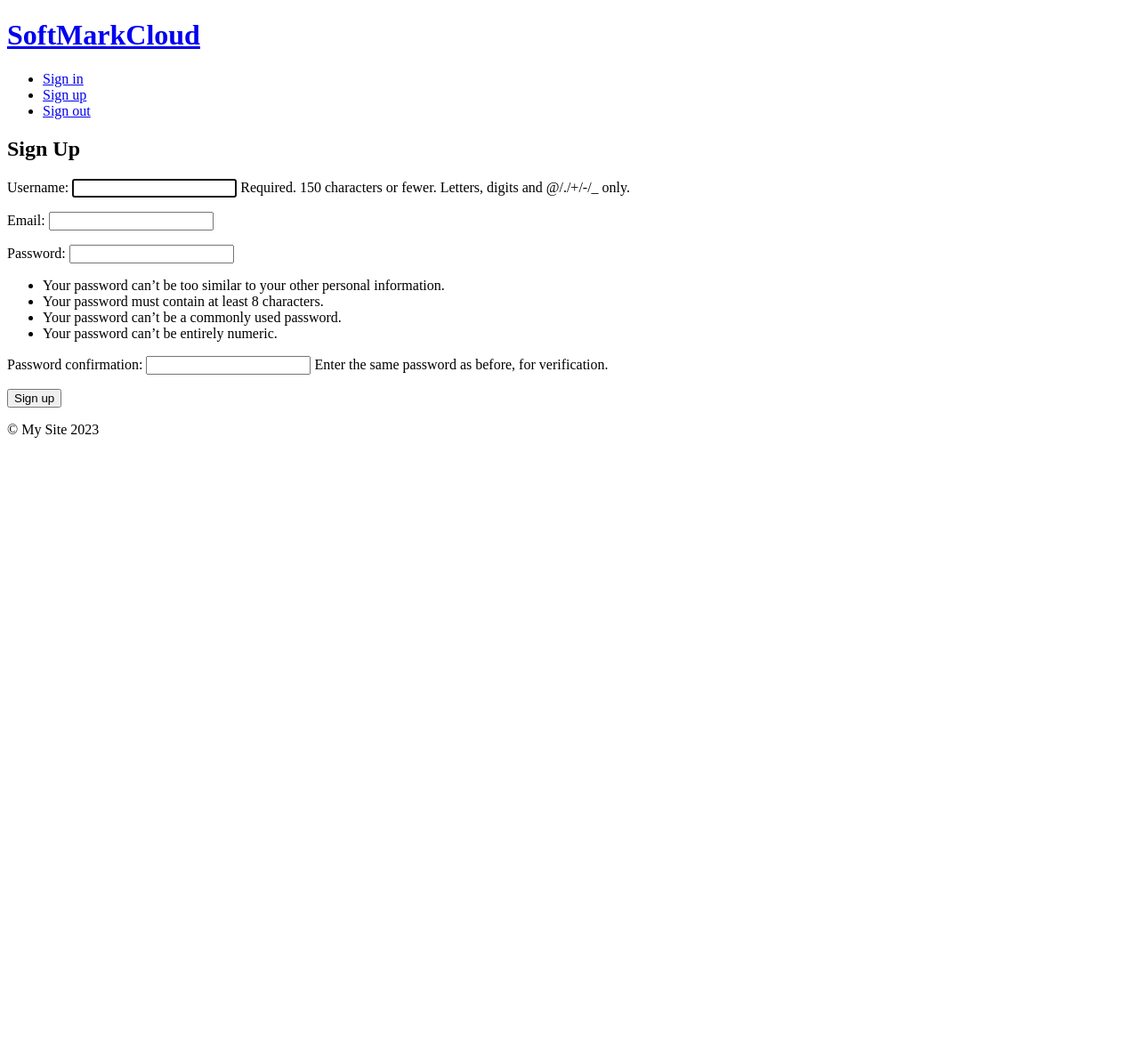
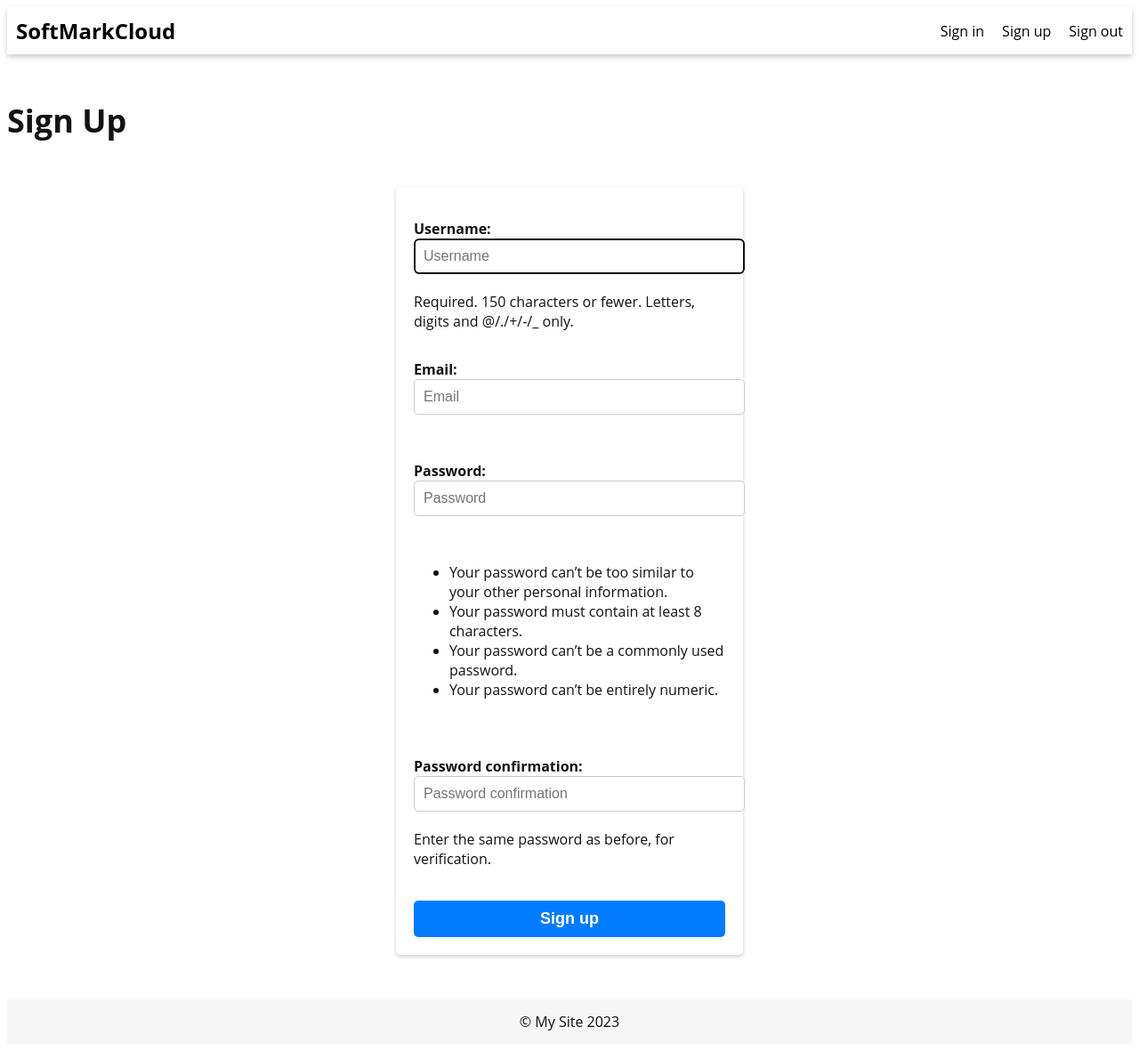
Before and after one commit to SoftMark/SoftMarkCloud, a Django app: page /register/ in a window 1280 px wide. Shown: the whole page at 89% size. Before the commit the page ends 492 px from the top, so only its background shows below. Run offline with Django 4.2, Linux system fonts and the light colour scheme.

Commit message:
CSS js add for form

```diff
--- a/SoftMarkCloud/soft_mark_cloud/forms.py
+++ b/SoftMarkCloud/soft_mark_cloud/forms.py
@@ -5,6 +5,14 @@ from soft_mark_cloud.models import User
 
 class SignUpForm(UserCreationForm):
     email = forms.EmailField(required=True)
+
+    def __init__(self, *args, **kwargs):
+        super(SignUpForm, self).__init__(*args, **kwargs)
+        for visible in self.visible_fields():
+            visible.field.widget.attrs['class'] = 'form-control'
+            visible.field.widget.attrs['placeholder'] = visible.field.label
+
+        self.fields['email'].widget.attrs['placeholder'] = 'Email'
 
     class Meta:
         model = User
@@ -18,3 +26,9 @@ class SignUpForm(UserCreationForm):
 class LoginForm(forms.Form):
     username = forms.CharField()
     password = forms.CharField(widget=forms.PasswordInput())
+
+    def __init__(self, *args, **kwargs):
+        super(LoginForm, self).__init__(*args, **kwargs)
+        for visible in self.visible_fields():
+            visible.field.widget.attrs['class'] = 'form-control'
+            visible.field.widget.attrs['placeholder'] = visible.field.label
--- /dev/null
+++ b/SoftMarkCloud/soft_mark_cloud/static/cloud/css/auth.css
@@ -0,0 +1,52 @@
+.auth-form {
+  display: flex;
+  flex-direction: column;
+  width: 350px;
+  margin: 50px auto;
+  padding: 20px;
+  background-color: #fff;
+  border-radius: 5px;
+  box-shadow: 0 2px 4px rgba(0, 0, 0, 0.2);
+}
+
+.auth-form label {
+  font-size: 16px;
+  font-weight: bold;
+  margin-bottom: 5px;
+}
+
+.auth-form input {
+  display: block;
+  width: 100%;
+  margin-bottom: 20px;
+  padding: 10px;
+  font-size: 16px;
+  border-radius: 5px;
+  border: 1px solid #ccc;
+}
+
+.auth-form button[type="submit"] {
+  display: block;
+  width: 100%;
+  margin-top: 20px;
+  padding: 10px;
+  font-size: 18px;
+  font-weight: bold;
+  background-color: #007bff;
+  color: #fff;
+  border-radius: 5px;
+  border: none;
+  cursor: pointer;
+  transition: background-color 0.2s ease-in-out;
+}
+
+.auth-form button[type="submit"]:hover {
+  background-color: #0069d9;
+}
+
+.auth-form .error-message {
+  margin-top: 10px;
+  color: #dc3545;
+  font-size: 14px;
+  font-weight: bold;
+}
--- a/SoftMarkCloud/soft_mark_cloud/static/cloud/css/style.css
+++ b/SoftMarkCloud/soft_mark_cloud/static/cloud/css/style.css
@@ -0,0 +1,54 @@
+body {
+    font-family: 'Open Sans', sans-serif;
+    color: #121212;
+}
+.header {
+    display: flex;
+    justify-content: space-between;
+    align-items: center;
+    padding: 10px;
+    background-color: #fff;
+    box-shadow: 0px 3px 6px #ccc;
+}
+.logo {
+    font-size: 24px;
+    font-weight: bold;
+    color: #000;
+    text-decoration: none;
+}
+.nav-menu ul {
+    display: flex;
+    list-style: none;
+    margin: 0;
+    padding: 0;
+}
+.nav-menu li:not(:last-child) {
+    margin-right: 20px;
+}
+.nav-menu a {
+    font-size: 16px;
+    color: #000;
+    text-decoration: none;
+}
+.nav-menu a:hover {
+    text-decoration: underline;
+}
+.title-page {
+    font-size: 36px;
+    font-weight: bold;
+    margin: 50px 0 20px 0;
+}
+footer {
+    display: flex;
+    justify-content: center;
+    align-items: center;
+    height: 50px;
+    background-color: #f7f7f7;
+    margin-top: 50px;
+}
+footer p {
+    font-size: 16px;
+    color: #121212;
+    text-align: center;
+    margin: 0;
+}
--- /dev/null
+++ b/SoftMarkCloud/soft_mark_cloud/static/cloud/js/auth.js
@@ -0,0 +1,40 @@
+function validateForm() {
+    var username = document.forms[0]["username"].value;
+    var email = document.forms[0]["email"].value;
+    var password1 = document.forms[0]["password1"].value;
+    var password2 = document.forms[0]["password2"].value;
+
+    if (username == "" || email == "" || password1 == "" || password2 == "") {
+        alert("Please fill in all fields");
+        return false;
+    }
+
+    if (password1 != password2) {
+        alert("Passwords do not match");
+        return false;
+    }
+
+    return true;
+}
+
+document.querySelector('form.auth-form').addEventListener('submit', function(event) {
+    event.preventDefault();
+    if (validateForm()) {
+        const xhr = new XMLHttpRequest();
+        const formData = new FormData(this);
+        xhr.open('POST', '');
+        xhr.send(formData);
+
+        xhr.onload = function() {
+            if (xhr.status === 200) {
+                console.log('Form submitted successfully');
+                console.log(this);
+                window.location.href = '/';
+            } else {
+                console.error('Form submission failed');
+                console.log(this);
+            }
+        };
+
+}
+});
--- a/SoftMarkCloud/soft_mark_cloud/templates/base.html
+++ b/SoftMarkCloud/soft_mark_cloud/templates/base.html
@@ -6,19 +6,19 @@
     <meta name="viewport" content="width=device-width, initial-scale=1.0">
     <title>{% block title %}Base{% endblock %}</title>
     <link rel="stylesheet" href="{% static 'cloud/css/style.css' %}">
+    {% block stylesheet %}{% endblock %}
     <link rel="icon" href="{% static 'cloud/favicon.ico' %}" type="image/x-icon">
-    {% block stylesheet %}{% endblock %}
   </head>
   <body>
-    <header>
+    <header class="header">
       {% block header %}
         {% include 'includes/header.html' %}
       {% endblock %}
     </header>
-    <main>
+    <main class="container">
       {% block content %}Main{% endblock %}
     </main>
-    <footer>
+    <footer class="footer">
       {% block footer %}
         {% include 'includes/footer.html' %}
       {% endblock %}
--- a/SoftMarkCloud/soft_mark_cloud/templates/includes/header.html
+++ b/SoftMarkCloud/soft_mark_cloud/templates/includes/header.html
@@ -1,8 +1,8 @@
-<h1><a href="/">SoftMarkCloud</a></h1>
-<nav>
-    <ul>
-        <li><a href="/login">Sign in</a></li>
-        <li><a href="/register">Sign up</a></li>
-        <li><a href="/logout">Sign out</a></li>
+<a href="/" class="logo">SoftMarkCloud</a>
+<nav class="nav-menu">
+    <ul class="menu-list">
+        <li><a href="{% url 'login' %}" class="menu-item">Sign in</a></li>
+        <li><a href="{% url 'register' %}" class="menu-item">Sign up</a></li>
+        <li><a href="{% url 'logout' %}" class="menu-item">Sign out</a></li>
     </ul>
 </nav>
--- a/SoftMarkCloud/soft_mark_cloud/templates/index.html
+++ b/SoftMarkCloud/soft_mark_cloud/templates/index.html
@@ -1,7 +1,8 @@
 {% extends "base.html" %}
+{% load static %}
 
 {% block title %}Main{% endblock %}
 
 {% block content %}
-    <h2>Welcome to SoftMarkCloud, {{ user.username|title }}!</h2>
+    <h2 class="title-page">Welcome to SoftMarkCloud, {{ user.username|title }}!</h2>
 {% endblock %}
--- a/SoftMarkCloud/soft_mark_cloud/templates/signup.html
+++ b/SoftMarkCloud/soft_mark_cloud/templates/signup.html
@@ -1,12 +1,21 @@
 {% extends "base.html" %}
+{% load static %}
 
 {% block title %}Sign Up{% endblock %}
 
+{% block stylesheet %}
+    <link rel="stylesheet" href="{% static 'cloud/css/auth.css' %}">
+{% endblock %}
+
 {% block content %}
-    <h2>Sign Up</h2>
-    <form method="post">
+    <h2 class="title-page">Sign Up</h2>
+    <form method="post" class="auth-form">
         {% csrf_token %}
         {{ form.as_p }}
-        <button type="submit">Sign up</button>
+        <button type="submit" class="send-form">Sign up</button>
     </form>
 {% endblock %}
+
+{% block script %}
+    <script src="{% static 'cloud/js/auth.js' %}"></script>
+{% endblock %}
```
Also changed, not shown: SoftMarkCloud/soft_mark_cloud/templates/signin.html (+12 -3 lines).
